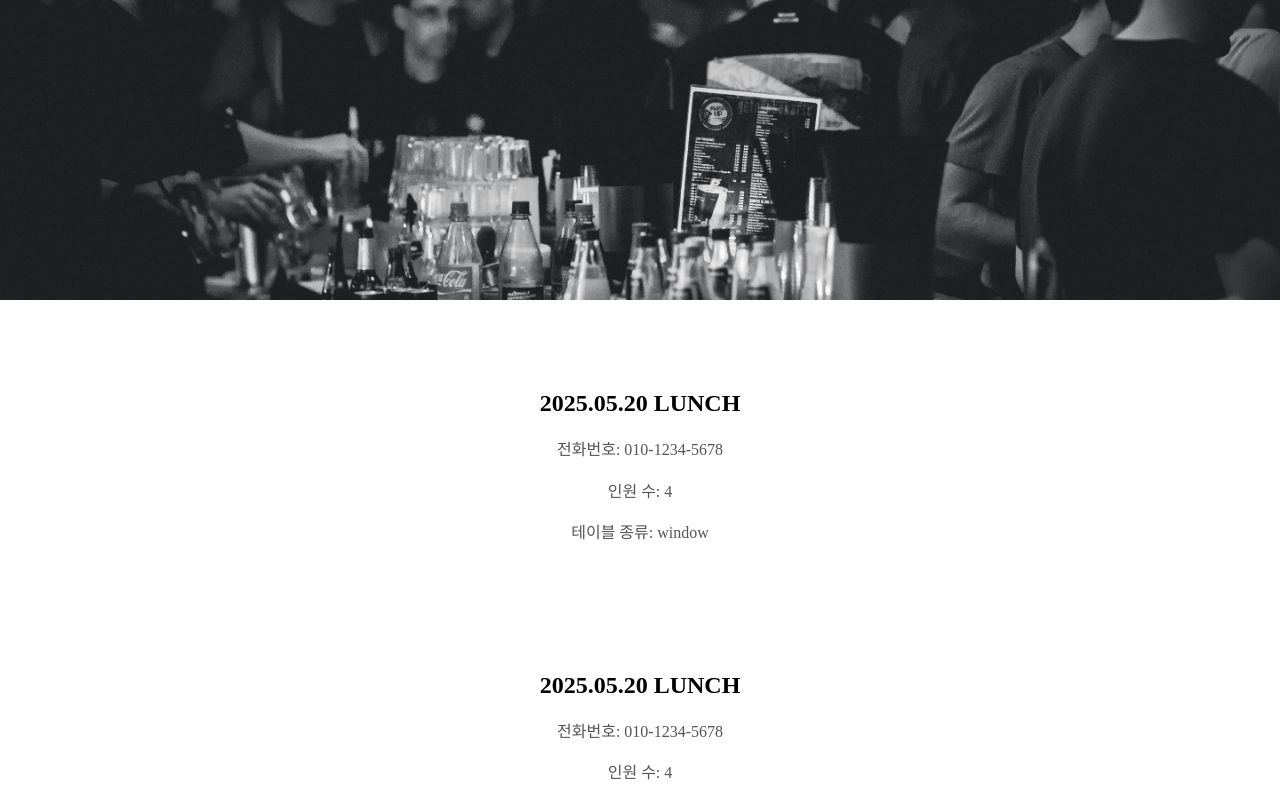
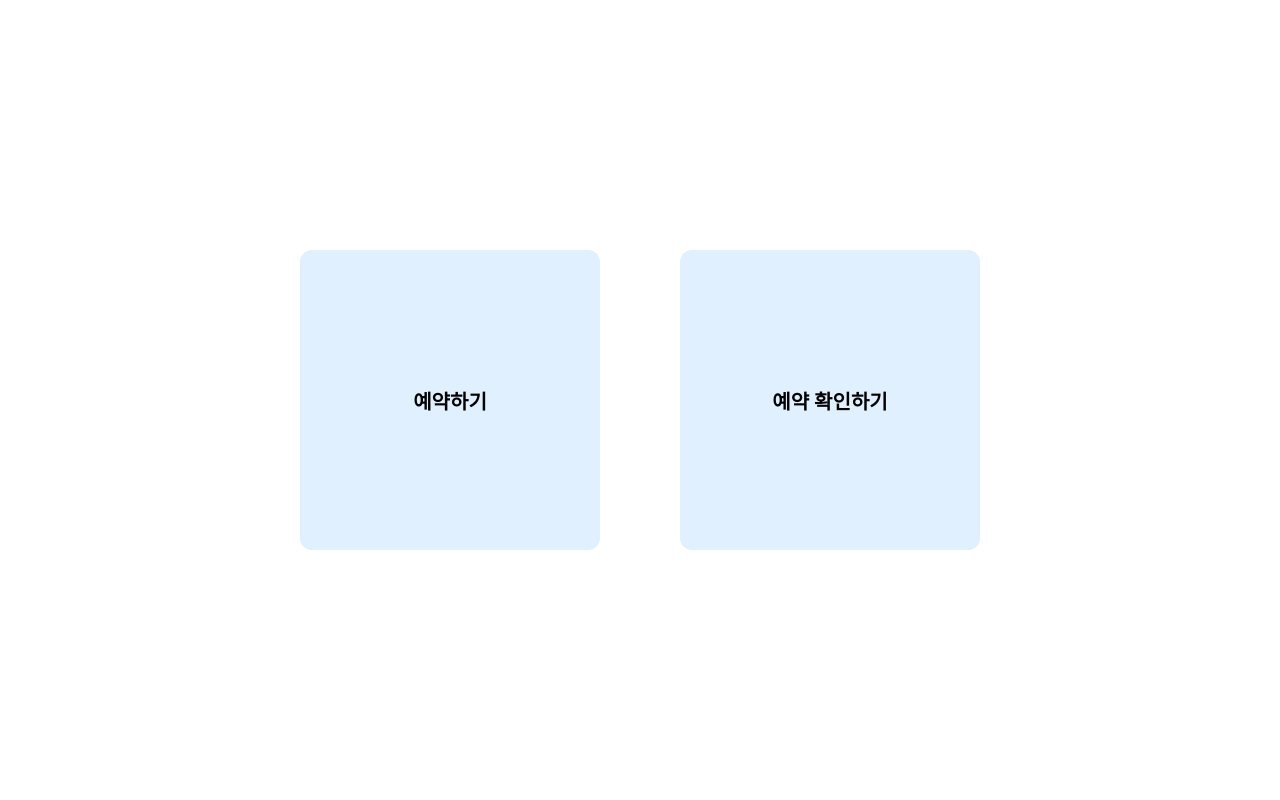
Before and after one commit to Lyla-Dev/INC-reservation-system, a React (Vite) app in the folder frontend/: page /mainPage in a window 1280 px wide. Built offline with nearby package versions, Linux system fonts and the light colour scheme.

Commit message:
메인페이지
# Conflicts:
#	frontend/src/App.jsx
#	frontend/src/main.jsx

```diff
--- a/frontend/src/App.jsx
+++ b/frontend/src/App.jsx
@@ -1,21 +1,13 @@
-import PageLayout from './components/PageLayout/pageLayout';
-import SignUp from './components/SignUp/signUp';
+import MainPage from './components/MainPage/mainPage';
 import { BrowserRouter as Router, Routes, Route } from 'react-router-dom';
-import ReservationDisplay from './components/ReservationStatus/reservationStatus';
 
 function App() {
-
   return (
-    // <Router>
-    //   <Routes>
-    //     <Route path="/" element={<PageLayout />}>
-    //       <Route path="signUp" element={<SignUp />} />
-    //     </Route>
-    //   </Routes>
-    // </Router>
-    <div>
-      <ReservationDisplay />
-    </div>
+    <Router>
+      <Routes>
+        <Route path="/mainPage" element={<MainPage />} />
+      </Routes>
+    </Router>
   );
 }
 
--- a/frontend/src/components/MainPage/mainPage.jsx
+++ b/frontend/src/components/MainPage/mainPage.jsx
@@ -0,0 +1,52 @@
+import React from 'react';
+
+const MainPage = () => {
+  const boxStyle = {
+    width: '300px',
+    height: '300px',
+    backgroundColor: '#e0f0ff',
+    display: 'flex',
+    justifyContent: 'center',
+    alignItems: 'center',
+    fontWeight: 'bold',
+    fontSize: '20px',
+    borderRadius: '12px',
+    boxShadow: '0 0 0 rgba(0,0,0,0)',
+    transition: 'all 0.2s',
+    cursor: 'pointer'
+  };
+
+  const hoverStyle = {
+    ...boxStyle,
+    transform: 'scale(1.05)',
+    boxShadow: '0px 4px 15px rgba(0, 0, 0, 0.2)',
+    backgroundColor: ' rgba(78, 145, 239, 0.72)'
+  };
+
+  const [hoveredIndex, setHoveredIndex] = React.useState(null);
+
+  const blocks = ['예약하기', '예약 확인하기'];
+
+  return (
+    <div style = {{
+        display: 'flex',
+        justifyContent: 'center',
+        gap: '80px',
+        alignItems: 'center',      /*가운데*/
+        height: '100vh'      /*화면 높이 설정*/
+         }}>
+      {blocks.map((label, index) => (
+        <div
+          key={index}
+          style={hoveredIndex === index ? hoverStyle : boxStyle}
+          onMouseEnter={() => setHoveredIndex(index)}
+          onMouseLeave={() => setHoveredIndex(null)}
+        >
+          {label}
+        </div>
+      ))}
+    </div>
+  );
+};
+
+export default MainPage;
```
